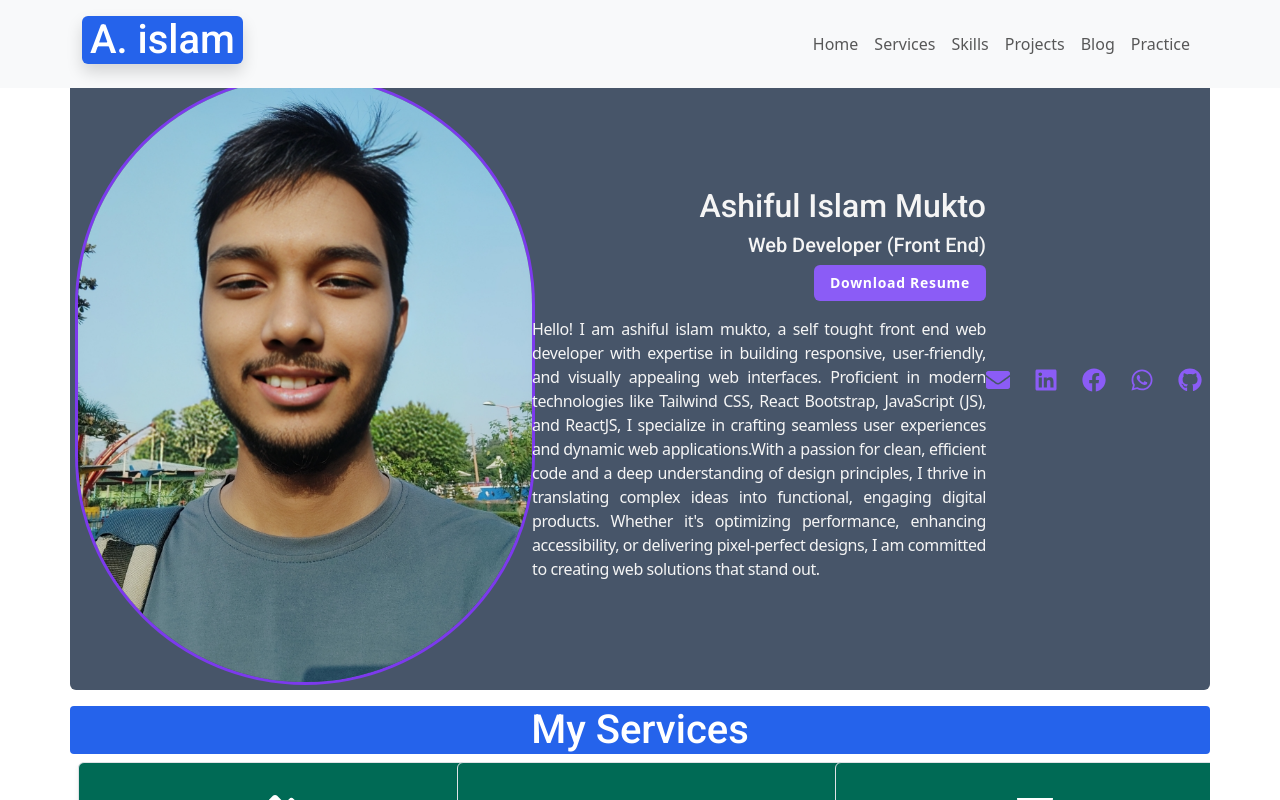
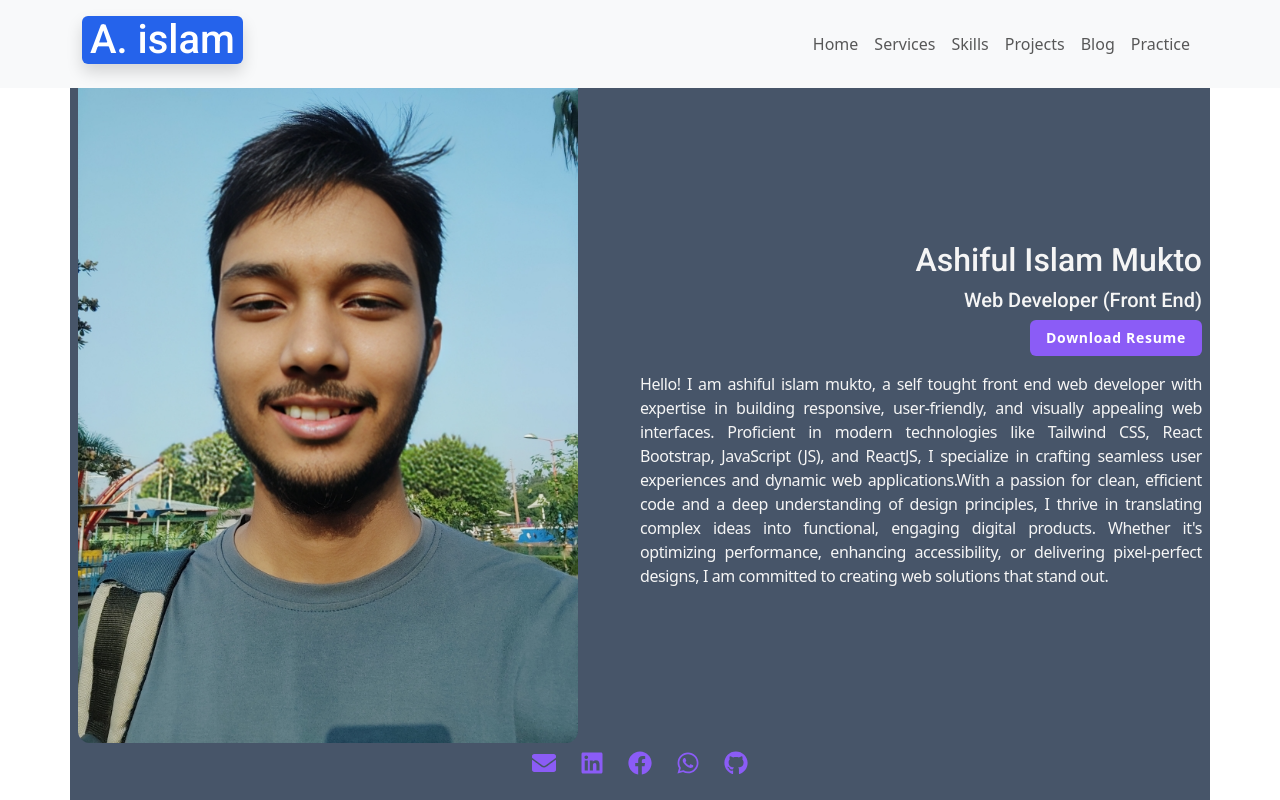
Before and after one commit to ashiful2002/portfolio, a React (Vite) app: page / in a window 1280 px wide. Shown: the top 800 px of the page. Built offline with nearby package versions, Linux system fonts and the light colour scheme.

Commit message:
Added testimonial and Contact section

```diff
--- a/src/pages/Home/Home.jsx
+++ b/src/pages/Home/Home.jsx
@@ -13,7 +13,7 @@ const Home = () => {
       <Services />
       <Skills />
       <Projects />
-      <Testimonials />
+      {/* <Testimonials /> */}
       <Contact />
     </>
   );
--- a/src/pages/Home/Section/Hero.jsx
+++ b/src/pages/Home/Section/Hero.jsx
@@ -11,14 +11,14 @@ import Socials from "./Socials.jsx";
 const Hero = () => {
   return (
     <Section id="home" classname="">
-      <div>
-        <div className="mt-[70px] flex flex-col items-center justify-center rounded bg-slate-600 p-2 text-neutral-100 xl:flex-row">
+      <div className="bg-slate-600">
+        <div className="mt-[70px] flex flex-col items-center justify-center rounded p-2 text-neutral-100 xl:flex-row">
           <div className="xl:w-1/2">
             <img
               src={heroImage3}
               alt="heroImage"
               srcset=""
-              className="w-[350px]  rounded-full  ring ring-violet-600  md:w-[500px]"
+              className="w-[350px] rounded-xl ring-violet-600 md:w-[500px]"
             />
           </div>
 
@@ -32,8 +32,8 @@ const Hero = () => {
               </div>
             ))}
           </div>
-          <Socials />
         </div>
+        <Socials />
       </div>
     </Section>
   );
--- a/src/pages/Home/Section/Socials.jsx
+++ b/src/pages/Home/Section/Socials.jsx
@@ -4,7 +4,7 @@ import { SoicalMidea } from "../../../Constants/Index";
 const Socials = () => {
   return (
     <>
-      <div className="my-4 flex items-center justify-center gap-4">
+      <div className="flex items-center justify-center gap-4 pb-5">
         {SoicalMidea.map(({ id, url, icon: Icon, title }) => (
           <div key={id} className="">
             <a href={url}>
```
